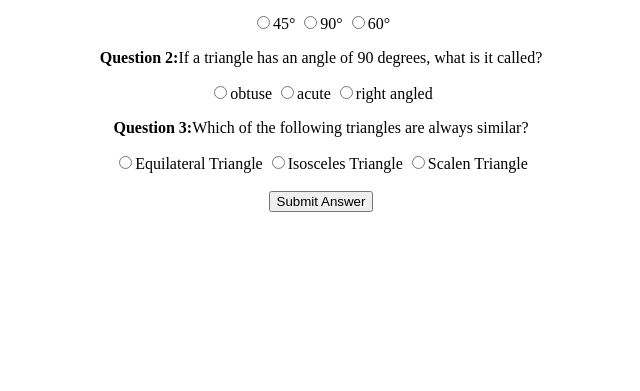
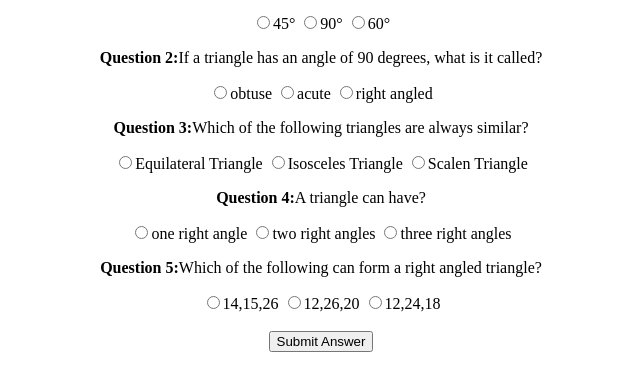
Before and after one commit to GauravDe-git/Fun-With-Triangles, a plain HTML site: page quiz.html in a window 1280 px wide. Shown: the part 127-518 px from the top of the page, without its empty margins (319-959 px from the left). Drawn offline with Linux system fonts and the light colour scheme.

Commit message:
feat: added two more quiz questions

```diff
--- a/quiz.html
+++ b/quiz.html
@@ -32,6 +32,16 @@
         <label><input type="radio" name="question3" value="Isosceles Triangle">Isosceles Triangle</label>
         <label><input type="radio" name="question3" value="Scalen Triangle">Scalen Triangle</label>
 
+        <p><strong>Question 4:</strong>A triangle can have? </p>
+        <label><input type="radio" name="question4" value="one right angle">one right angle</label>
+        <label><input type="radio" name="question4" value="two right angles">two right angles</label>
+        <label><input type="radio" name="question4" value="three right angles">three right angles</label>
+
+        <p><strong>Question 5:</strong>Which of the following can form a right angled triangle? </p>
+        <label><input type="radio" name="question5" value="14,15,26">14,15,26</label>
+        <label><input type="radio" name="question5" value="12,26,20">12,26,20</label>
+        <label><input type="radio" name="question5" value="12,24,18">12,24,18</label>
+
     </form>
     <br>
     <button id="submit-answer-btn">Submit Answer</button>
--- a/quiz.js
+++ b/quiz.js
@@ -2,7 +2,7 @@ const quizForm = document.querySelector(".quiz-form");
 const submitBtn = document.querySelector("#submit-answer-btn");
 const outputText = document.querySelector("#output-area");
 
-const correctAnswers = ["90°","right angled","Equilateral Triangle"];
+const correctAnswers = ["90°","right angled","Equilateral Triangle","one right angle","12,26,20"];
 
 function calculateScore()
 {
```
